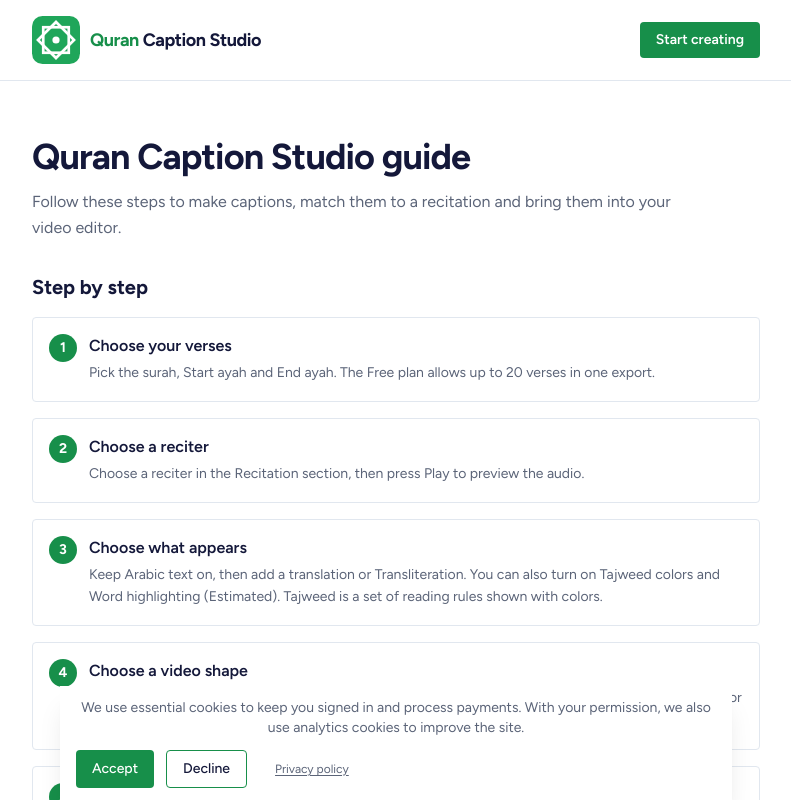
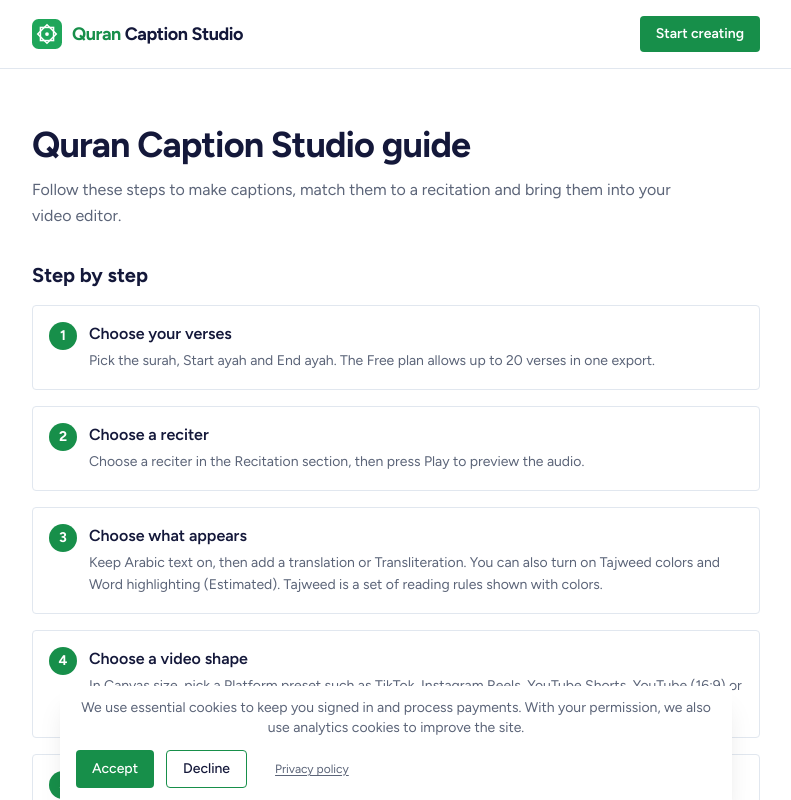
Before and after one commit to iqrapay2025-dot/qurancaption, a Next.js app: page /guide in a window 1280 px wide. Shown: the top 800 px of the page, without its empty margins (244-1035 px from the left). Built offline with nearby package versions, Linux system fonts and the light colour scheme; no server answers; a web font is replaced by a local one.

Commit message:
feat: update Logo SVG dimensions and stroke properties for improved clarity

```diff
--- a/src/components/shared.tsx
+++ b/src/components/shared.tsx
@@ -6,13 +6,13 @@ import { useEffect, useState } from "react";
 export function Logo({ onClick, compact }: { onClick?: () => void; compact?: boolean }) {
   return (
     <Wrapper onClick={onClick}>
-      <svg className="shrink-0" width="48" height="48" viewBox="0 0 32 32" aria-hidden="true">
+      <svg className="shrink-0" width="30" height="30" viewBox="0 0 32 32" aria-hidden="true">
         <rect width="32" height="32" rx="7" className="fill-accent" />
-        <g fill="none" stroke="#fff" strokeWidth="1.8">
-          <rect x="7.5" y="7.5" width="17" height="17" />
-          <rect x="7.5" y="7.5" width="17" height="17" transform="rotate(45 16 16)" />
+        <g fill="none" stroke="#fff" strokeWidth="1.6">
+          <rect x="9" y="9" width="14" height="14" />
+          <rect x="9" y="9" width="14" height="14" transform="rotate(45 16 16)" />
         </g>
-        <circle cx="16" cy="16" r="2.4" fill="#fff" />
+        <circle cx="16" cy="16" r="2" fill="#fff" />
       </svg>
       <span className={`font-display text-lg font-bold tracking-tight whitespace-nowrap ${compact ? "hidden md:inline" : ""}`}>
         <span className="text-gold">Quran</span> Caption Studio
```
